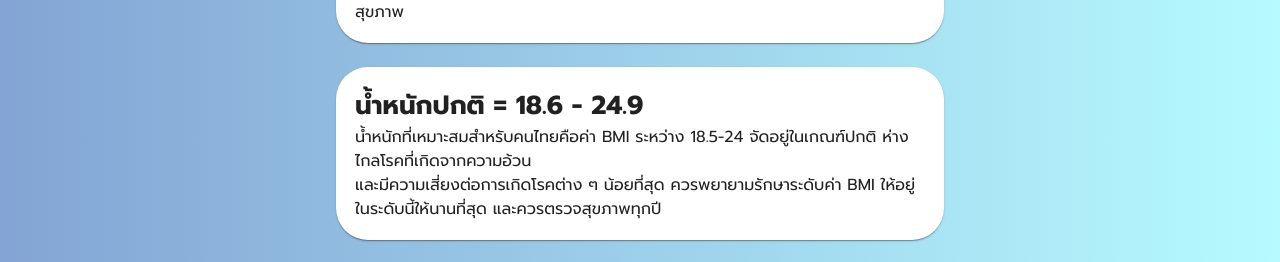
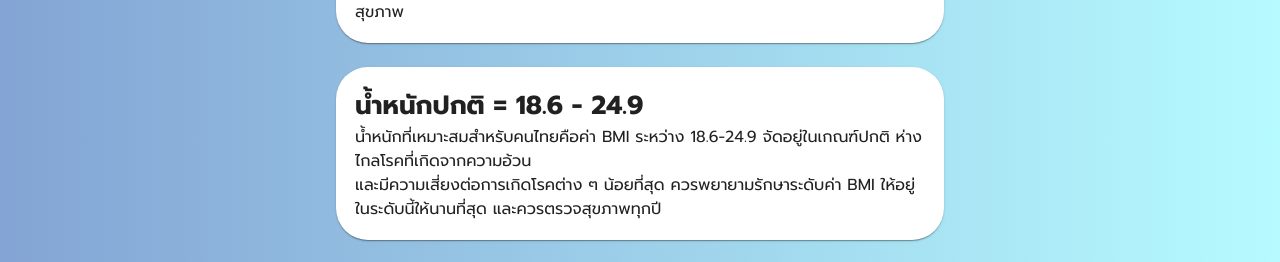
Before and after one commit to KixarS/bmi-frontend, a React (Create React App) app: page /home in a window 1280 px wide. Shown: the part 1891-2153 px from the top of the page. Built offline with nearby package versions, Linux system fonts and the light colour scheme.

Commit message:
fixed detail

```diff
--- a/src/components/Data/Home/HomeCard.js
+++ b/src/components/Data/Home/HomeCard.js
@@ -72,7 +72,7 @@ function HomeCard() {
 
             <Card sx={{ p: 2.38, mt: 3 , borderRadius:"2rem"}}>
               <div className='subheader'>น้ำหนักปกติ = 18.6 - 24.9</div>
-              <div>น้ำหนักที่เหมาะสมสำหรับคนไทยคือค่า BMI ระหว่าง 18.5-24 จัดอยู่ในเกณฑ์ปกติ ห่างไกลโรคที่เกิดจากความอ้วน
+              <div>น้ำหนักที่เหมาะสมสำหรับคนไทยคือค่า BMI ระหว่าง 18.6-24.9 จัดอยู่ในเกณฑ์ปกติ ห่างไกลโรคที่เกิดจากความอ้วน
                 <br/>และมีความเสี่ยงต่อการเกิดโรคต่าง ๆ น้อยที่สุด ควรพยายามรักษาระดับค่า BMI ให้อยู่ในระดับนี้ให้นานที่สุด และควรตรวจสุขภาพทุกปี</div>
             </Card>
 
```
